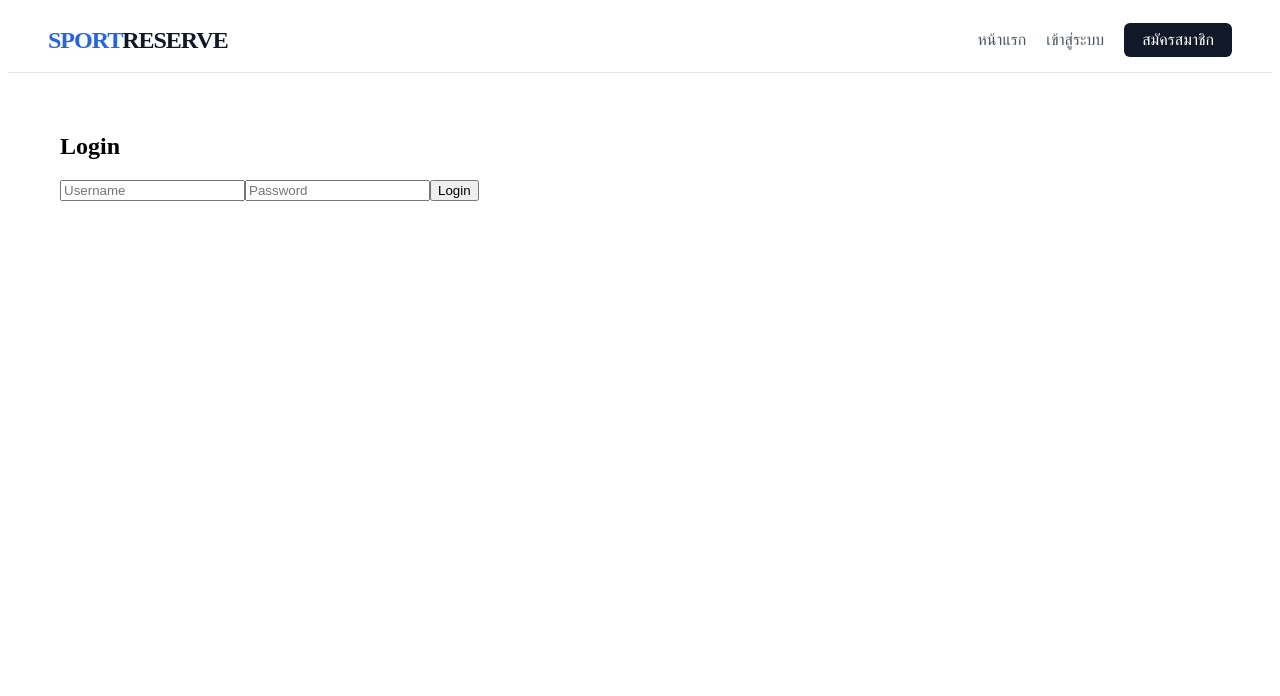
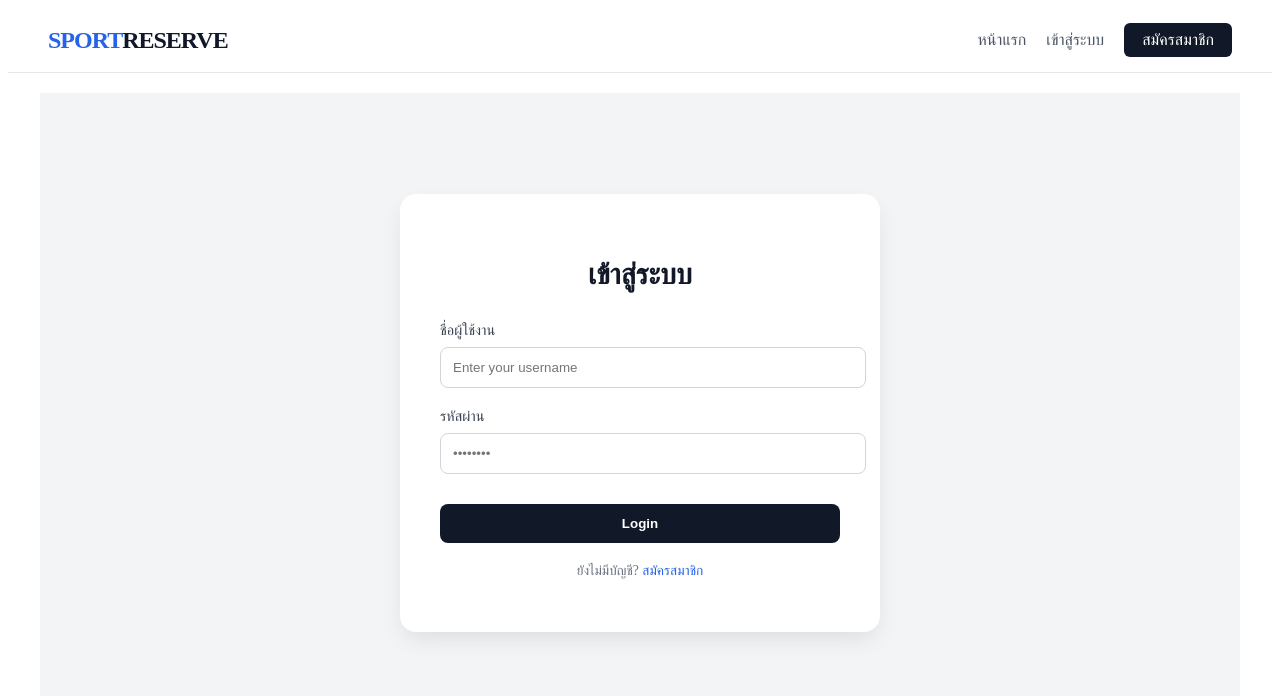
Before and after one commit to psu6810110424/mini-project, a React app in the folder frontend/: page /login in a window 1280 px wide. Shown: the top 696 px of the page. Built offline with nearby package versions, Linux system fonts and the light colour scheme; the HTML template or start-up script is replaced by a standard one.

Commit message:
login and home update

```diff
--- a/frontend/src/pages/Home.tsx
+++ b/frontend/src/pages/Home.tsx
@@ -21,28 +21,56 @@ useEffect(() => {
 }, []);
 
  return (
-    <div style={{ padding: '20px' }}>
-      <h1>สนามกีฬาที่เปิดให้บริการ</h1>
-      <div style={{ display: 'grid', gap: '20px' }}>
+    <div style={{ padding: '40px 20px', backgroundColor: '#f9fafb', minHeight: '100vh' }}>
+      <h1 style={{ textAlign: 'center', color: '#111827', marginBottom: '40px', fontSize: '2.5rem' }}>
+        สนามกีฬาที่เปิดให้บริการ
+      </h1>
+      <div style={{
+        display: 'grid',
+        gridTemplateColumns: 'repeat(auto-fill, minmax(300px, 1fr))',
+        gap: '25px',
+        maxWidth: '1200px',
+        margin: '0 auto'
+      }}>
         {Array.isArray(fields) && fields.length > 0 ? (
           fields.map((field) => (
-            <div key={field.id} style={{ border: '1px solid #ccc', padding: '15px', borderRadius: '8px' }}>
-              <h3>{field.name}</h3>
-              <p>ราคา: {field.pricePerHour} บาท/ชั่วโมง</p>
+            <div key={field.id} style={{
+              backgroundColor: '#fff',
+              padding: '24px',
+              borderRadius: '16px',
+              boxShadow: '0 4px 6px -1px rgba(0,0,0,0.1), 0 2px 4px -1px rgba(0,0,0,0.06)',
+              transition: 'transform 0.2s',
+              border: '1px solid #e5e7eb'
+            }}>
+              <div style={{ fontSize: '1.25rem', fontWeight: 'bold', color: '#1f2937', marginBottom: '8px' }}>
+                {field.name}
+              </div>
+              <p style={{ color: '#6b7280', fontSize: '1rem', marginBottom: '20px' }}>
+                ราคาเริ่มต้น <span style={{ color: '#059669', fontWeight: '600' }}>{field.pricePerHour} บาท</span> / ชม.
+              </p>
+
+              <div style={{ display: 'flex', gap: '10px' }}>
                 {token && (
-                <button style={{ backgroundColor: '#4CAF50', color: 'white', marginRight: '10px', padding: '8px 16px', border: 'none', borderRadius: '4px', cursor: 'pointer' }}>
+                  <button style={{
+                    flex: 1, backgroundColor: '#2563eb', color: 'white', padding: '10px',
+                    borderRadius: '8px', border: 'none', fontWeight: '500', cursor: 'pointer'
+                  }}>
                     จองสนาม
                   </button>
                 )}
                 {userRole === 'ADMIN' && (
-                <button style={{ backgroundColor: '#f44336', color: 'white', padding: '8px 16px', border: 'none', borderRadius: '4px', cursor: 'pointer' }}>
-                  ลบสนาม (Admin Only)
+                  <button style={{
+                    backgroundColor: '#ef4444', color: 'white', padding: '10px 15px',
+                    borderRadius: '8px', border: 'none', cursor: 'pointer'
+                  }}>
+                    ลบ
                   </button>
                 )}
               </div>
+            </div>
           ))
         ) : (
-          <p>ขณะนี้ยังไม่มีข้อมูลสนาม หรือ กำลังโหลดข้อมูล...</p>
+          <div style={{ gridColumn: '1/-1', textAlign: 'center', color: '#9ca3af' }}>กำลังโหลดข้อมูล...</div>
         )}
       </div>
     </div>
--- a/frontend/src/pages/Login.tsx
+++ b/frontend/src/pages/Login.tsx
@@ -24,21 +24,47 @@ const Login: React.FC = () => {
   };
 
   return (
-    <div style={{ padding: '20px' }}>
-      <h2>Login</h2>
-      <form onSubmit={handleLogin}>
+    <div style={{
+      display: 'flex', justifyContent: 'center', alignItems: 'center',
+      minHeight: '80vh', backgroundColor: '#f3f4f6'
+    }}>
+      <div style={{
+        backgroundColor: 'white', padding: '40px', borderRadius: '16px',
+        boxShadow: '0 10px 25px -5px rgba(0,0,0,0.1)', width: '100%', maxWidth: '400px'
+      }}>
+        <h2 style={{ textAlign: 'center', color: '#111827', marginBottom: '30px', fontSize: '1.8rem' }}>
+          เข้าสู่ระบบ
+        </h2>
+        <form onSubmit={handleLogin} style={{ display: 'flex', flexDirection: 'column', gap: '20px' }}>
+          <div>
+            <label style={{ display: 'block', marginBottom: '8px', color: '#374151', fontSize: '0.9rem' }}>ชื่อผู้ใช้งาน</label>
             <input
               type="text"
-          placeholder="Username"
-          onChange={(e: React.ChangeEvent<HTMLInputElement>) => setUsername(e.target.value)}
+              style={{ width: '100%', padding: '12px', borderRadius: '8px', border: '1px solid #d1d5db', outline: 'none' }}
+              onChange={(e) => setUsername(e.target.value)}
+              placeholder="Enter your username"
             />
+          </div>
+          <div>
+            <label style={{ display: 'block', marginBottom: '8px', color: '#374151', fontSize: '0.9rem' }}>รหัสผ่าน</label>
             <input
               type="password"
-          placeholder="Password"
-          onChange={(e: React.ChangeEvent<HTMLInputElement>) => setPassword(e.target.value)}
+              style={{ width: '100%', padding: '12px', borderRadius: '8px', border: '1px solid #d1d5db', outline: 'none' }}
+              onChange={(e) => setPassword(e.target.value)}
+              placeholder="••••••••"
             />
-        <button type="submit">Login</button>
+          </div>
+          <button type="submit" style={{
+            backgroundColor: '#111827', color: 'white', padding: '12px',
+            borderRadius: '8px', border: 'none', fontWeight: 'bold', cursor: 'pointer', marginTop: '10px'
+          }}>
+            Login
+          </button>
         </form>
+        <p style={{ textAlign: 'center', marginTop: '20px', color: '#6b7280', fontSize: '0.85rem' }}>
+          ยังไม่มีบัญชี? <a href="/register" style={{ color: '#2563eb', textDecoration: 'none' }}>สมัครสมาชิก</a>
+        </p>
+      </div>
     </div>
   );
 };
```
Lines whose indentation alone changed are shown as unchanged.
